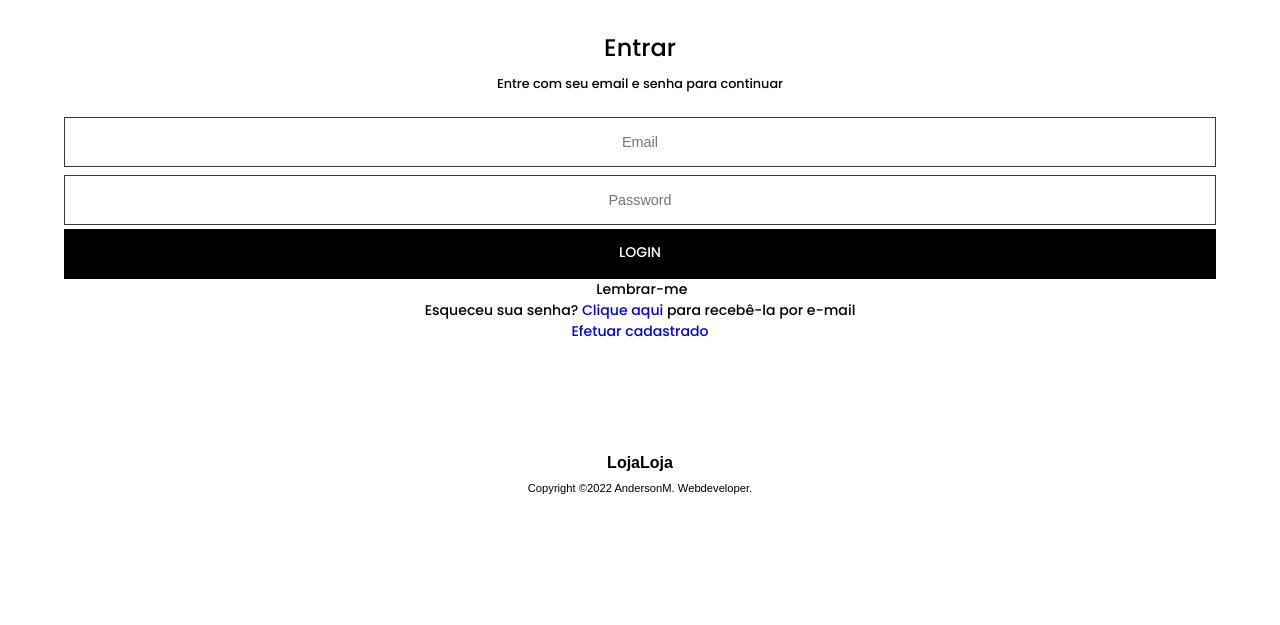
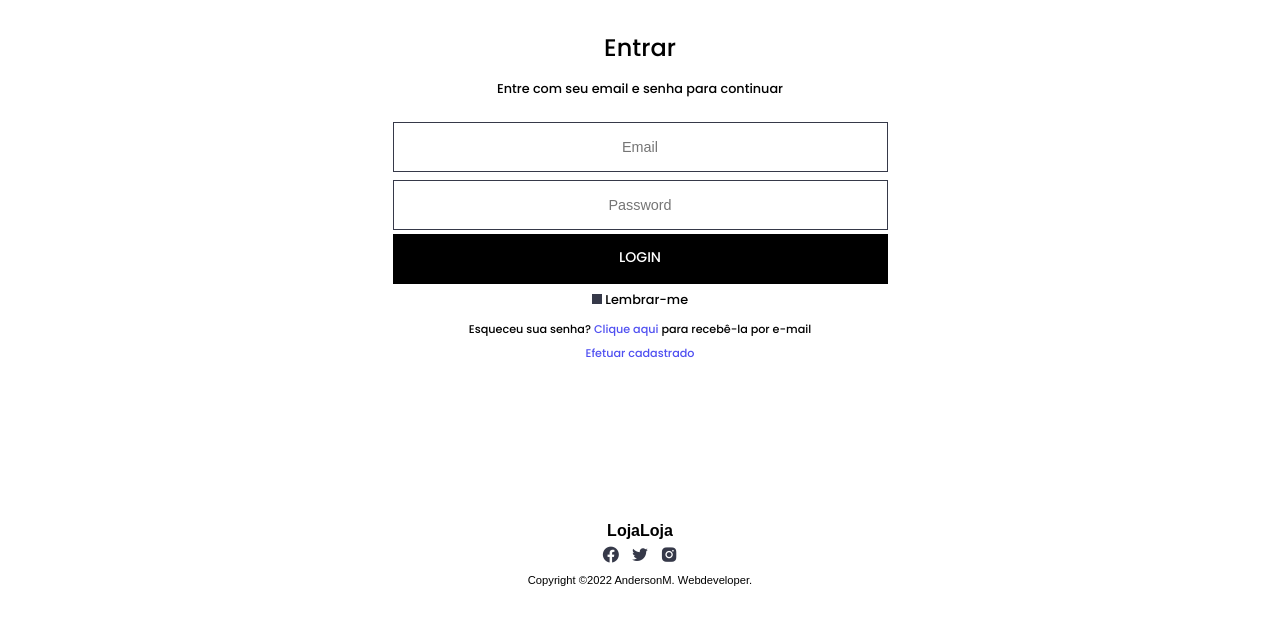
Before and after one commit to Anderson0312/ProjetoCurso, a PHP site: page /pagstart/login.html in a window 1280 px wide. Shown: the part 93-718 px from the top of the page. Run offline with PHP 8.4, Linux system fonts and the light colour scheme.

Commit message:
loginfinish

```diff
--- a/css/stylelogin.css
+++ b/css/stylelogin.css
@@ -57,7 +57,7 @@ header h1 {
 /*--------------------Main--------------------*/
 
 .loginbox {
-    height: 50vh;
+    height: 60vh;
     text-align: center;
     margin: auto;
 }
@@ -97,6 +97,30 @@ header h1 {
     color: var(--color-primary);
     padding-top: 2px;
 }
+
+.checkbox {
+    font-weight: 100;
+    font-size: .8rem;
+    padding: 7px;
+}
+
+.checkbox .chk {
+    border: 5px solid var(--color-dark);
+    background-color: var(--color-primary);
+    color: var(--color-primary);
+}
+
+form p {
+    font-size: .7rem;
+    padding-top: 5px;
+    padding-bottom: 2px;
+}
+
+form a {
+    color: rgb(80, 80, 241);
+}
+
+
 /*--------------------end Main--------------------*/
 
 /*----------------footer start-----------------*/
@@ -156,3 +180,30 @@ footer .copy {
 }
 
 /*--------------------- footer end -------------------*/
+
+@media (min-width: 768px) {
+    .loginbox {
+        width: 550px;
+        height: 60vh;
+        text-align: center;
+        margin: auto;
+    }
+}
+
+@media (max-width: 767px) {
+    .loginbox {
+        width: 80%;
+        height: 60vh;
+        text-align: center;
+        margin: auto;
+    }
+}
+
+@media (max-width: 425px) {
+    .loginbox {
+        width: 90%;
+        height: 60vh;
+        text-align: center;
+        margin: auto;
+    }
+}
--- a/pagstart/index.html
+++ b/pagstart/index.html
@@ -22,7 +22,7 @@
                 <a href="login.html"><span class="material-icons-sharp">person</span></a>
             </div>
             <div class="btn-shopping-cart">
-                <a href="#"><span class="material-icons-sharp">shopping_cart</span></a>
+                <a href="cart.html"><span class="material-icons-sharp">shopping_cart</span></a>
             </div>
         </div>
     </header>
--- a/pagstart/login.html
+++ b/pagstart/login.html
@@ -1,11 +1,15 @@
 <!DOCTYPE html>
-<html lang="en">
+<html lang="pt-br">
 <head>
     <meta charset="UTF-8">
     <meta http-equiv="X-UA-Compatible" content="IE=edge">
     <meta name="viewport" content="width=device-width, initial-scale=1.0">
     <title>Entrar - LojaLoja</title>
+
     <link rel="stylesheet" href="/css/stylelogin.css">
+    <link rel="stylesheet" href="https://fonts.googleapis.com/css?family=Material+Icons+Sharp">
+    <link href='https://unpkg.com/boxicons@2.1.1/css/boxicons.min.css' rel='stylesheet'>
+
 </head>
 <body>
     <header>
@@ -25,7 +29,7 @@
                     <input type="text" placeholder="Email" class="email">
                 </div>
                 <div>
-                    <input type="password" placeholder='Password' id="password">
+                    <input type="password" placeholder='Password' class="password">
                 </div>
             </div>
 
```
Also changed, not shown: pagstart/cart.html (added, +16 -0 lines), pagstart/cartstyle.css (added, +54 -0 lines).
